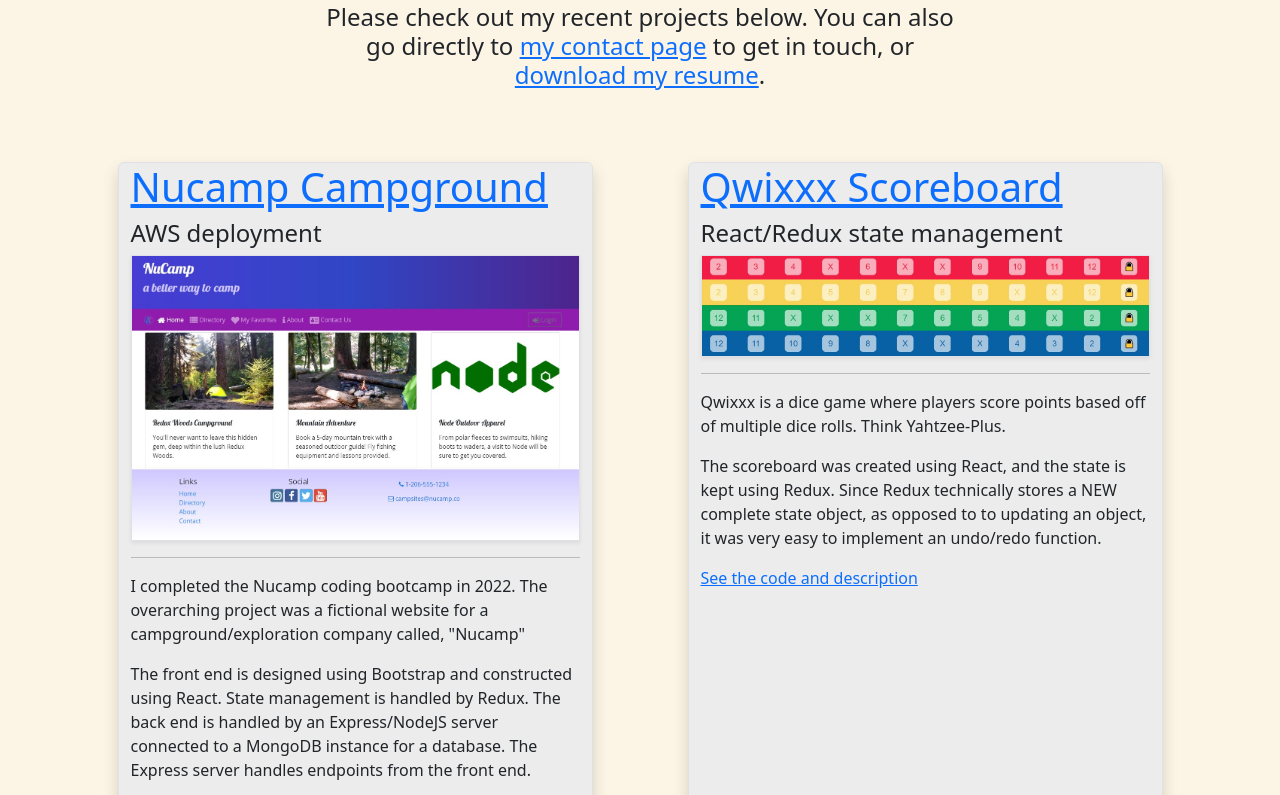
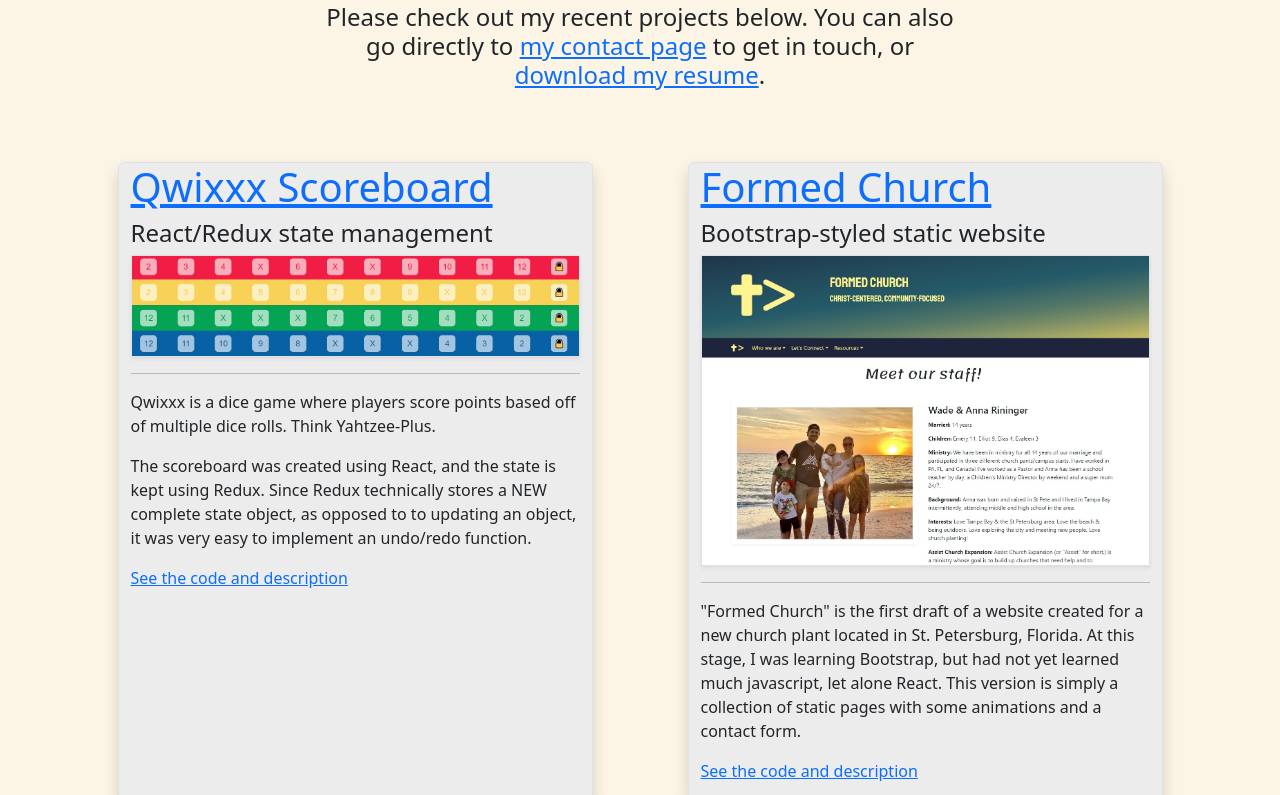
Before and after one commit to drewjtaylor/portfolio, a website: page index.html in a window 1280 px wide. Shown: the part 664-1459 px from the top of the page. Drawn offline with nearby package versions, Linux system fonts and the light colour scheme.

Commit message:
Take down AWS deploy until it's working again

```diff
--- a/index.html
+++ b/index.html
@@ -37,7 +37,7 @@
 
 <div class="container">
     <div class="row justify-content-around my-5">
-        <div class="col-lg-5 col-10 mx-1 my-3 border zoom bg-white project-display-card shadow rounded">
+        <!-- <div class="col-lg-5 col-10 mx-1 my-3 border zoom bg-white project-display-card shadow rounded">
             <h1>
                 <a href="http://52.91.95.211/home" target="_blank">Nucamp Campground</a>
               </h1>
@@ -57,7 +57,7 @@
                 To try out some of the functionality, try logging in as username: admin, with password: password, and selecting campsites from the directory. Campsites can then be "favorited" to keep track of for later.
               </p>
               <p ><a href="https://github.com/drewjtaylor/qwixxboard-redux" target="_blank">See the code and description</a></p>
-        </div>
+        </div> -->
         <div class="col-lg-5 col-10 mx-1 my-3 border zoom bg-white project-display-card shadow rounded">
             <h1>
                 <a href="https://drewjtaylor.github.io/qwixxboard-redux/" target="_blank">Qwixxx Scoreboard</a>
```
